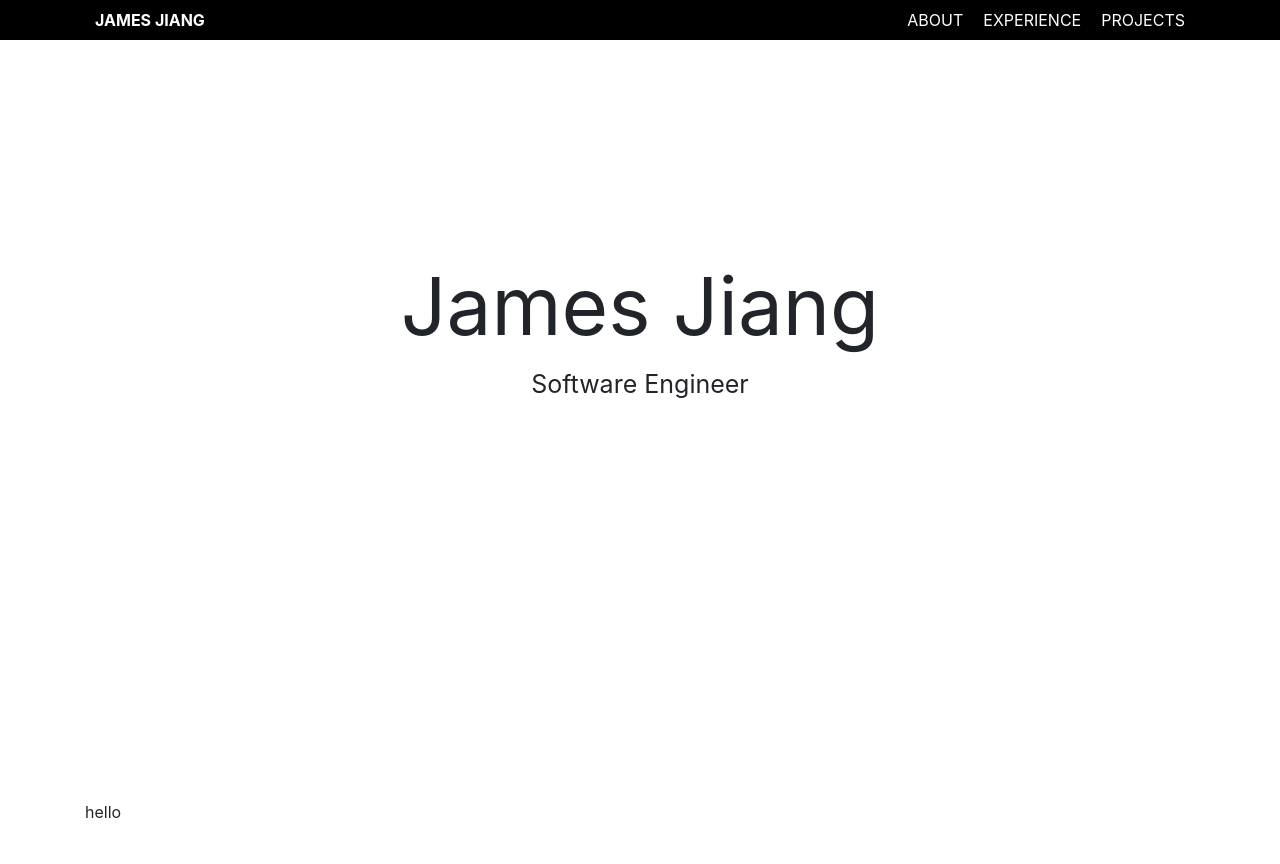
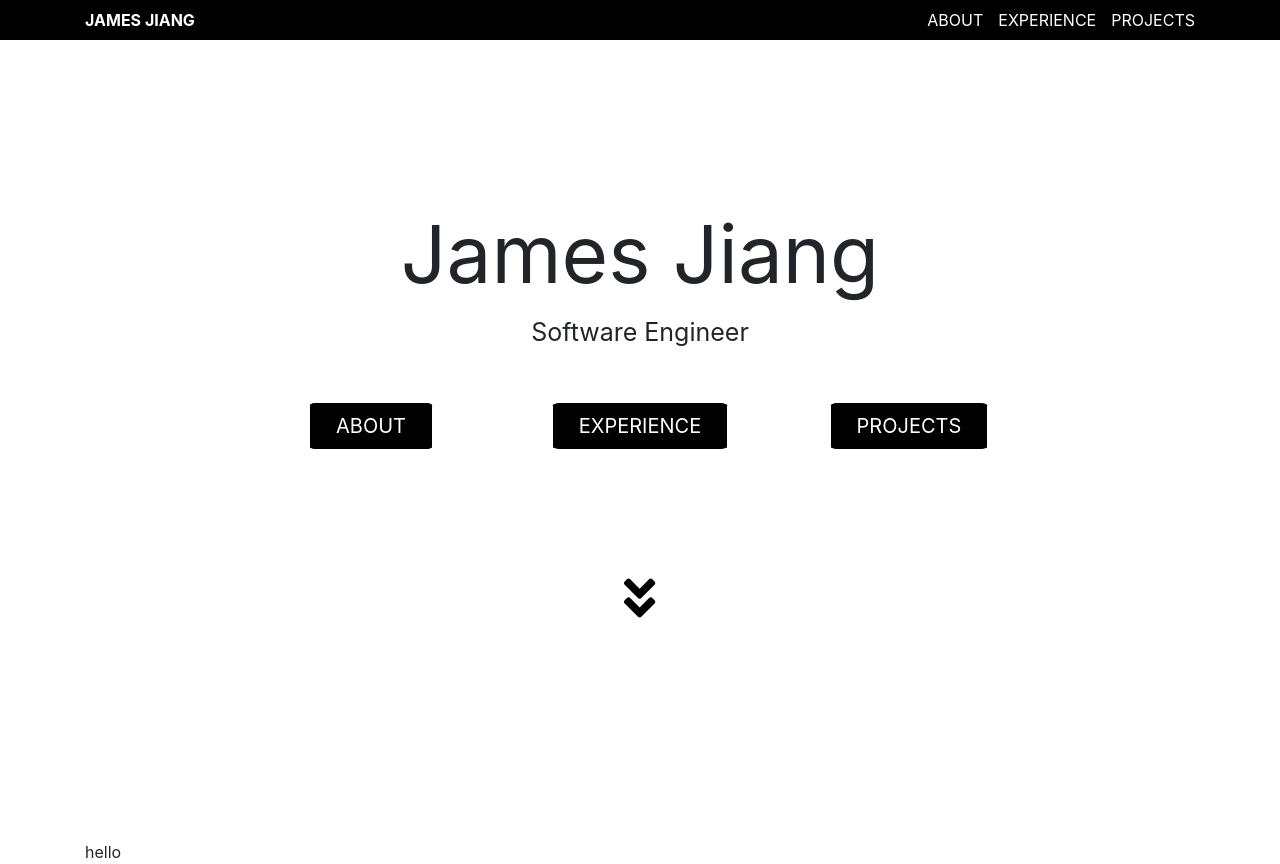
Before and after one commit to jjian4/Portfolio, a React (Create React App) app: page / in a window 1280 px wide. Before the commit the page ends 824 px from the top, so only its background shows below. Built offline with nearby package versions, Linux system fonts and the light colour scheme.

Commit message:
homeArrow

```diff
--- a/package.json
+++ b/package.json
@@ -3,6 +3,9 @@
   "version": "0.1.0",
   "private": true,
   "dependencies": {
+    "@fortawesome/fontawesome-svg-core": "^1.2.25",
+    "@fortawesome/free-solid-svg-icons": "^5.11.2",
+    "@fortawesome/react-fontawesome": "^0.1.7",
     "bootstrap": "^4.4.0",
     "react": "^16.12.0",
     "react-dom": "^16.12.0",
--- a/src/App.css
+++ b/src/App.css
@@ -19,9 +19,12 @@
     text-align: right;
 }
 
+.navBarRight li {
+    margin-left: 15px;
+}
+
 .navItem {
     display: inline;
-    margin: 0 10px;
 }
 
 .navItem a {
--- a/src/App.js
+++ b/src/App.js
@@ -11,9 +11,9 @@ function App() {
         <Router>
             <div className='navBar'>
                 <div className='container'>
-                    <span className='navItem logo'>
+                    <div className='navItem logo'>
                         <Link to='/'>JAMES JIANG</Link>
-                    </span>
+                    </div>
                     <nav>
                         <ul className='navBarRight'>
                             <li className='navItem'>
--- a/src/components/About.js
+++ b/src/components/About.js
@@ -4,6 +4,9 @@ const About = () => {
     return (
         <div className='container'>
             <h2>About</h2>
+            <h2>About</h2>
+            <h2>About</h2>
+            <h2>About</h2>
         </div>
     );
 };
--- a/src/components/Home/Home.css
+++ b/src/components/Home/Home.css
@@ -9,8 +9,9 @@
     text-align: center;
 }
 
-.landingText {
-    padding-bottom: 150px;
+.overlay {
+    padding-bottom: 50px;
+    width: 70%;
 }
 .landingTitle {
     font-size: 80px;
@@ -19,3 +20,30 @@
 .landingSubtitle {
     font-size: 25px;
 }
+
+.homeLinks {
+    padding-top: 30px;
+}
+
+.homeLink {
+    font-size: 20px;
+    margin-top: 30px;
+}
+
+.homeLink a {
+    color: white;
+    padding: 10px 25px;
+    background-color: black;
+    border: 1px black solid;
+    text-decoration: none;
+    border-radius: 5%;
+}
+
+.homeArrow {
+    margin-top: 120px;
+    font-size: 50px;
+}
+
+.homeArrow a {
+    color: black;
+}
--- a/src/components/Home/Home.js
+++ b/src/components/Home/Home.js
@@ -1,13 +1,34 @@
 import React from 'react';
+import { Link } from 'react-router-dom';
+import { faAngleDoubleDown } from '@fortawesome/free-solid-svg-icons';
+import { FontAwesomeIcon } from '@fortawesome/react-fontawesome';
 import './Home.css';
 
 const Home = () => {
     return (
         <div className='container'>
             <div className='landingScreen'>
-                <div className='landingText'>
+                <div className='overlay'>
                     <div className='landingTitle'>James Jiang</div>
                     <div className='landingSubtitle'>Software Engineer</div>
+
+                    <div className='homeLinks row'>
+                        <span className='homeLink col-lg-4'>
+                            <Link to='/about'>ABOUT</Link>
+                        </span>
+                        <span className='homeLink col-lg-4'>
+                            <Link to='/experience'>EXPERIENCE</Link>
+                        </span>
+                        <span className='homeLink col-lg-4'>
+                            <Link to='/projects'>PROJECTS</Link>
+                        </span>
+                    </div>
+
+                    <div className='homeArrow'>
+                        <a href='#'>
+                            <FontAwesomeIcon icon={faAngleDoubleDown} />
+                        </a>
+                    </div>
                 </div>
             </div>
 
--- a/src/index.css
+++ b/src/index.css
@@ -8,6 +8,7 @@
 body,
 html {
     margin: 0;
+    margin-top: calc(var(--navBar-height) / 2);
     padding: 0;
     max-width: 100%;
     font-family: -apple-system, BlinkMacSystemFont, 'Segoe UI', 'Roboto',
```
Also changed, not shown: 1 other file (tests, documents, lock files or other folders).
